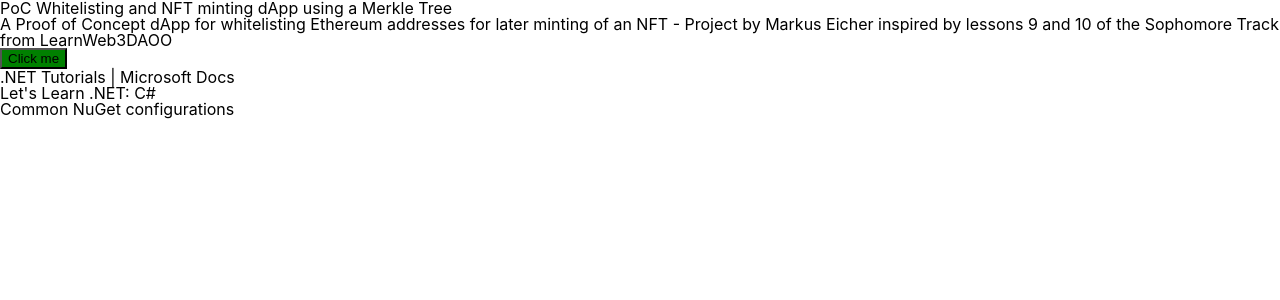
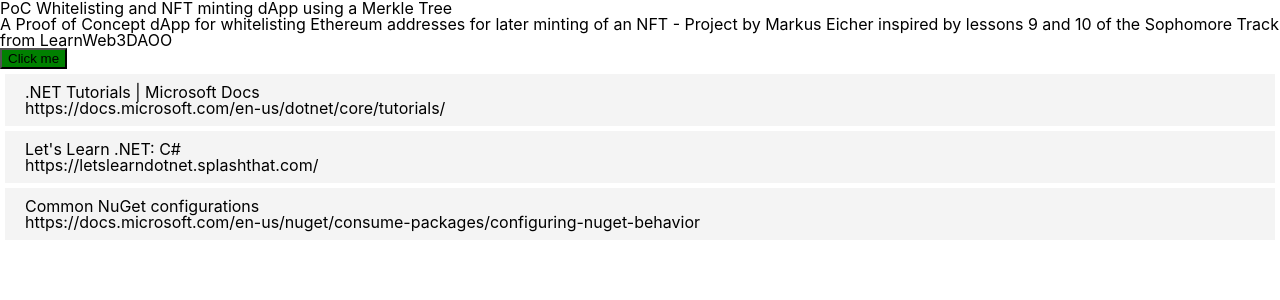
Before and after one commit to MarkusEicher/NFT-minter, a React (Create React App) app: page / in a window 1280 px wide. Shown: the top 300 px of the page. Built offline with nearby package versions, Linux system fonts and the light colour scheme.

Commit message:
Add Fav.js component and modify index.css

```diff
--- a/src/App.js
+++ b/src/App.js
@@ -1,9 +1,48 @@
 // import React from 'react'; // Import React for using classes
 // import './App.css';
+import { useState } from 'react';
 import Header from './components/Header';
 import Favs from './components/Favs';
 
+
 const App = () => {
+
+  const [favorites, setFavorites] = useState([
+    {
+        "guid": "98fd2sXJQFq_",
+        "title": ".NET Tutorials | Microsoft Docs",
+        "index": 0,
+        "dateAdded": 1619361520865000,
+        "lastModified": 1619361527401000,
+        "id": 25,
+        "typeCode": 1,
+        "type": "text/x-moz-place",
+        "uri": "https://docs.microsoft.com/en-us/dotnet/core/tutorials/"
+    },
+    {
+        "guid": "tum4MRd7WnpN",
+        "title": "Let's Learn .NET: C#",
+        "index": 1,
+        "dateAdded": 1619299376175000,
+        "lastModified": 1619361542481000,
+        "id": 21,
+        "typeCode": 1,
+        "iconUri": "https://d24wuq6o951i2g.cloudfront.net/img/events/id/457/457962743/assets/cd2321239e39aad6ce6bd1e1123aa280.d85.Microsoft-logo_rgb_c-favicon.png",
+        "type": "text/x-moz-place",
+        "uri": "https://letslearndotnet.splashthat.com/"
+    },
+    {
+        "guid": "780auqrrJa_l",
+        "title": "Common NuGet configurations",
+        "index": 2,
+        "dateAdded": 1619462415340000,
+        "lastModified": 1619462430118000,
+        "id": 26,
+        "typeCode": 1,
+        "type": "text/x-moz-place",
+        "uri": "https://docs.microsoft.com/en-us/nuget/consume-packages/configuring-nuget-behavior"
+    }
+])
 
   // const name = "Markus Eicher";
   // const ternary1 = false;
@@ -13,7 +52,7 @@
 
       <Header h1title='PoC Whitelisting and NFT minting dApp using a Merkle Tree' h2description = 'A Proof of Concept dApp for whitelisting Ethereum addresses for later minting of an NFT - Project by Markus Eicher inspired by lessons 9 and 10 of the Sophomore Track from LearnWeb3DAOO'/>
       {/* <h1>This is the h1 text from the div with className "container" defined in the App.js</h1> */}
-      <Favs />
+      <Favs favorites={favorites}/>
       {/* <p>My name {name} is inserted here from the const name</p> */}
       {/* <p>This is an example of a ternary operator defined as const x it shows yes or no. It's currently set to {ternary1 ? 'Yes' : 'No'}</p> */}
 
--- /dev/null
+++ b/src/components/Fav.js
@@ -0,0 +1,10 @@
+const Fav = ({ favorite }) => {
+  return (
+    <div className="fav">
+        <h3>{favorite.title}</h3>
+        <p>{favorite.uri}</p>
+    </div>
+  )
+}
+
+export default Fav
--- a/src/components/Favs.js
+++ b/src/components/Favs.js
@@ -1,45 +1,11 @@
-const favorites = [
-    {
-        "guid": "98fd2sXJQFq_",
-        "title": ".NET Tutorials | Microsoft Docs",
-        "index": 0,
-        "dateAdded": 1619361520865000,
-        "lastModified": 1619361527401000,
-        "id": 25,
-        "typeCode": 1,
-        "type": "text/x-moz-place",
-        "uri": "https://docs.microsoft.com/en-us/dotnet/core/tutorials/"
-    },
-    {
-        "guid": "tum4MRd7WnpN",
-        "title": "Let's Learn .NET: C#",
-        "index": 1,
-        "dateAdded": 1619299376175000,
-        "lastModified": 1619361542481000,
-        "id": 21,
-        "typeCode": 1,
-        "iconUri": "https://d24wuq6o951i2g.cloudfront.net/img/events/id/457/457962743/assets/cd2321239e39aad6ce6bd1e1123aa280.d85.Microsoft-logo_rgb_c-favicon.png",
-        "type": "text/x-moz-place",
-        "uri": "https://letslearndotnet.splashthat.com/"
-    },
-    {
-        "guid": "780auqrrJa_l",
-        "title": "Common NuGet configurations",
-        "index": 2,
-        "dateAdded": 1619462415340000,
-        "lastModified": 1619462430118000,
-        "id": 26,
-        "typeCode": 1,
-        "type": "text/x-moz-place",
-        "uri": "https://docs.microsoft.com/en-us/nuget/consume-packages/configuring-nuget-behavior"
-    }
-]
+import Fav from './Fav'
 
-const Favs = () => {
+const Favs = ({ favorites }) => {
+
   return (
     <>
       {favorites.map((favorite) => (
-          <h3 key={favorite.id}>{favorite.title}</h3>
+        <Fav key={favorite.id} favorite={favorite}/>
       ))}
     </>
   )
--- a/src/index.css
+++ b/src/index.css
@@ -11,3 +11,20 @@
   font-family: source-code-pro, Menlo, Monaco, Consolas, 'Courier New',
     monospace;
 }
+
+.fav {
+  background: #f4f4f4;
+  margin: 5px;
+  padding: 10px 20px;
+  cursor: pointer;
+}
+
+.fav.reminder {
+  border-left: 5px solid green;
+}
+
+.fav h3 {
+  display: flex;
+  align-items: center;
+  justify-content: space-between;
+}
```
